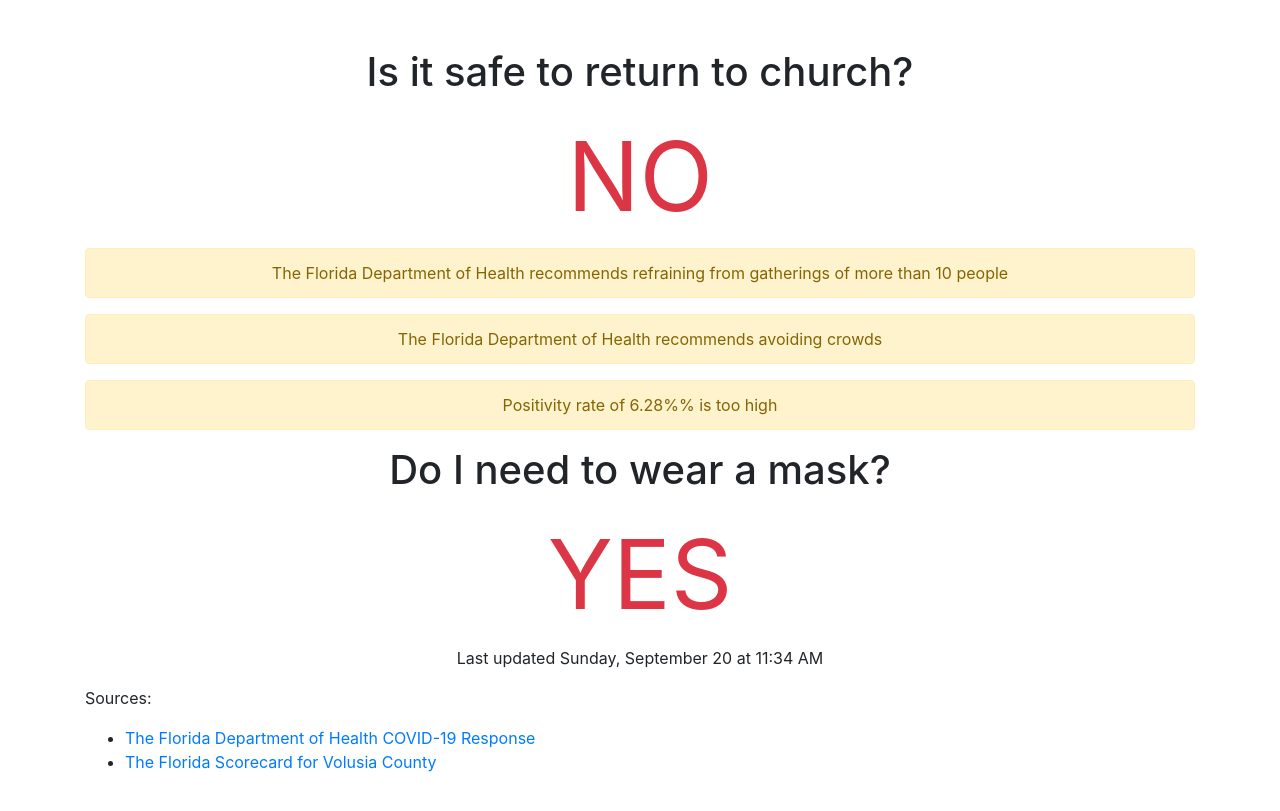
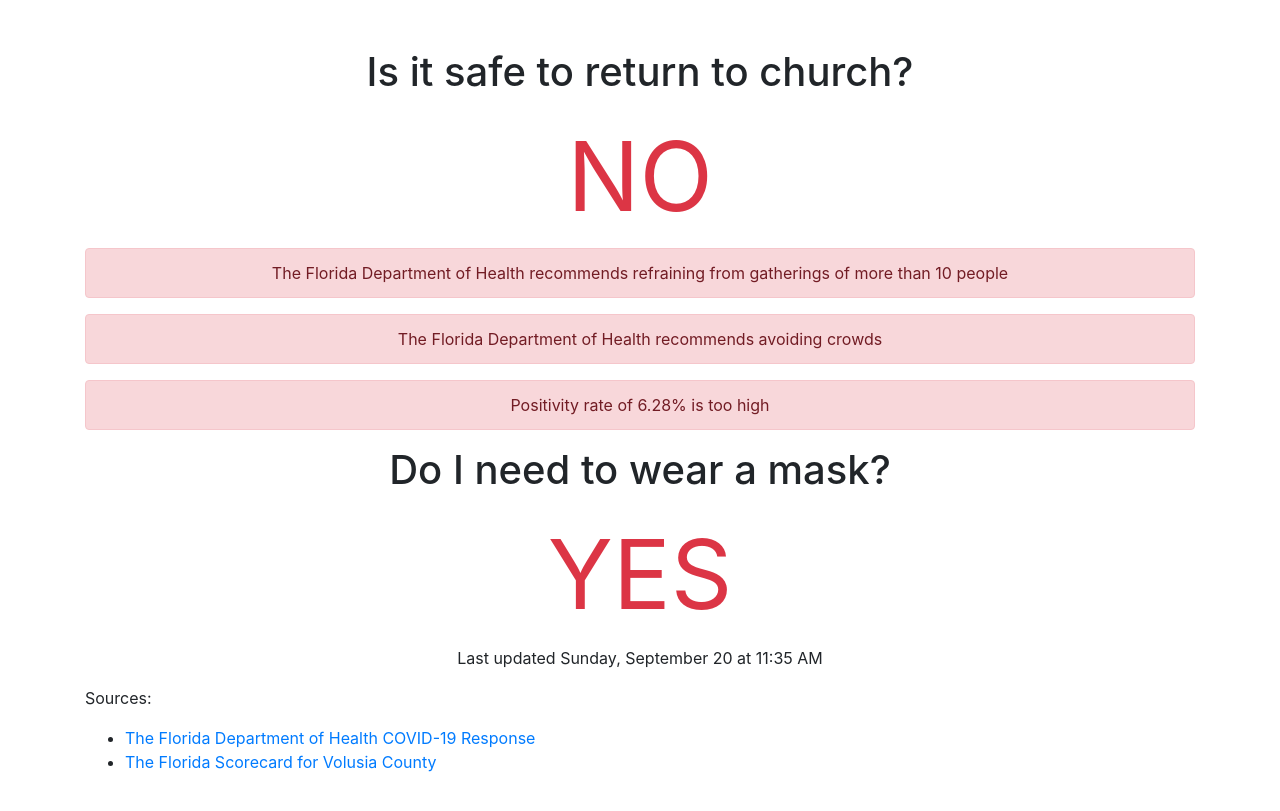
Before and after one commit to thinkjson/timeforchurch, a Jekyll site: the page built from index.md, in a window 1280 px wide. Shown: the top 811 px of the page. Built offline with Jekyll 4.4.1, drawn with Linux system fonts in a browser that asks for light colours; our own code applies the rules of GitHub Pages for plain Markdown files.

Commit message:
Fix percentage

```diff
--- a/_includes/data.html
+++ b/_includes/data.html
@@ -1,12 +1,12 @@
 
     <h1>Is it safe to return to church?</h1>
     <div class="outcome text-danger">NO</div>
-    <div class="alert alert-warning" role="alert">The Florida Department of Health recommends refraining from gatherings of more than 10 people</div>
-    <div class="alert alert-warning" role="alert">The Florida Department of Health recommends avoiding crowds</div>
-    <div class="alert alert-warning" role="alert">Positivity rate of 6.28%% is too high</div>
+    <div class="alert alert-danger" role="alert">The Florida Department of Health recommends refraining from gatherings of more than 10 people</div>
+    <div class="alert alert-danger" role="alert">The Florida Department of Health recommends avoiding crowds</div>
+    <div class="alert alert-danger" role="alert">Positivity rate of 6.28% is too high</div>
 
     <h1>Do I need to wear a mask?</h1>
     <div class="outcome text-danger">YES</div>
 
 
-    <p>Last updated Sunday, September 20 at 11:34 AM</p>
+    <p>Last updated Sunday, September 20 at 11:35 AM</p>
--- a/cron.py
+++ b/cron.py
@@ -36,9 +36,9 @@ data = """
 """.format(
     safe_class="text-warning" if safe else "text-danger",
     is_safe="NO" if not safe else "MAYBE",
-    gatherings="""<div class="alert alert-warning" role="alert">The Florida Department of Health recommends refraining from gatherings of more than 10 people</div>""" if not gatherings else "",
-    positivity="""<div class="alert alert-warning" role="alert">Positivity rate of {0}%% is too high</div>""".format(positivity) if not positivity_nominal else "",
-    crowds="""<div class="alert alert-warning" role="alert">The Florida Department of Health recommends avoiding crowds</div>""" if not crowds else "",
+    gatherings="""<div class="alert alert-danger" role="alert">The Florida Department of Health recommends refraining from gatherings of more than 10 people</div>""" if not gatherings else "",
+    positivity="""<div class="alert alert-danger" role="alert">Positivity rate of {0}% is too high</div>""".format(positivity) if not positivity_nominal else "",
+    crowds="""<div class="alert alert-danger" role="alert">The Florida Department of Health recommends avoiding crowds</div>""" if not crowds else "",
     mask="YES" if masks else "UNKNOWN",
     mask_class="text-danger" if masks else "text-warning",
     mask_info="<p>Check the <a href='https://floridahealthcovid19.gov/'>Florida Department of Health's COVID-19 response</a> for more information" if not masks else "",
```
